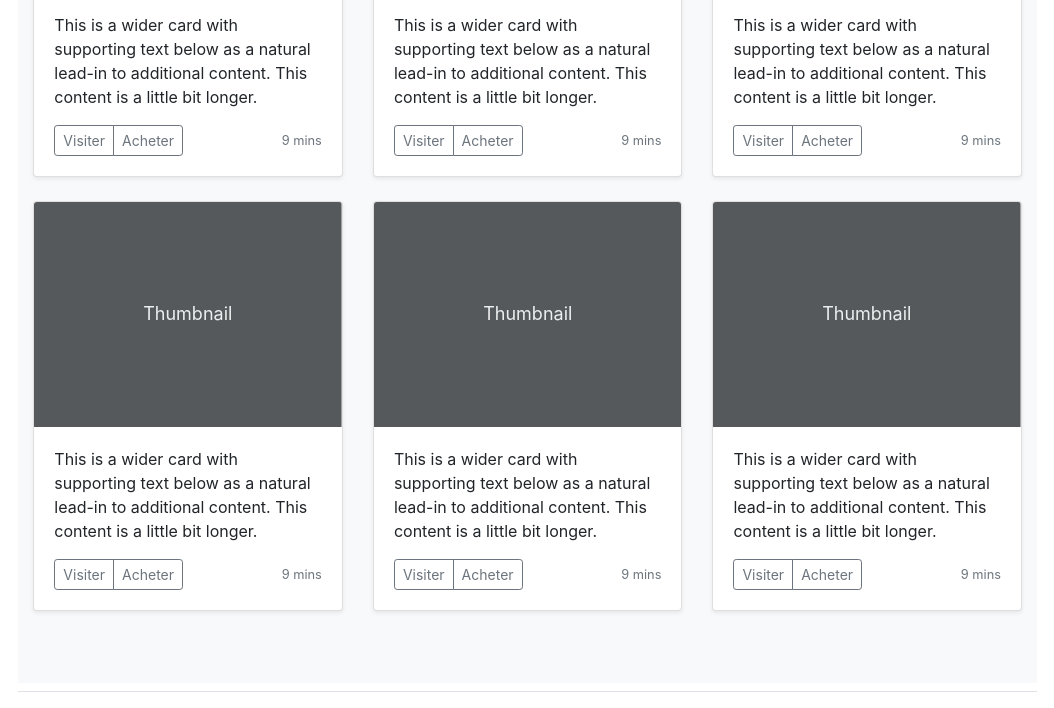
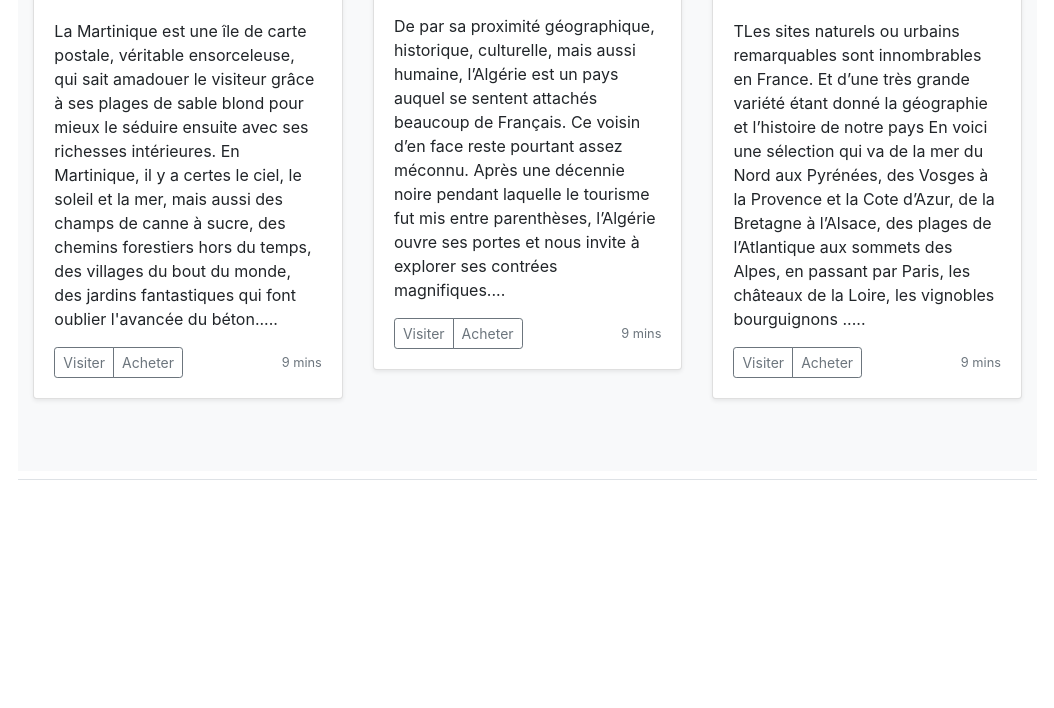
Before and after one commit to sabrinalazar/formation_php, a PHP site: page /home.html.php in a window 1280 px wide. Shown: the part 951-1659 px from the top of the page, without its empty margins (219-1273 px from the left). After the commit the page ends 1431 px from the top, so only its background shows below. Run offline with PHP 8.4, Linux system fonts and the light colour scheme.

Commit message:
home modif et img

```diff
--- a/views/home.html.php
+++ b/views/home.html.php
@@ -67,9 +67,9 @@
                         <div class="row">
                             <div class="col-md-4">
                                 <div class="card mb-4 shadow-sm">
-                    <svg class="bd-placeholder-img card-img-top" width="100%" height="225" xmlns="http://www.w3.org/2000/svg" preserveAspectRatio="xMidYMid slice" focusable="false" role="img" aria-label="Placeholder: Thumbnail"><title>Placeholder</title><rect fill="#55595c" width="100%" height="100%"/><text fill="#eceeef" dy=".3em" x="50%" y="50%">Thumbnail</text></svg>
+                                    <img src ="../photo martinique/martinique.png"height="100%" width="100%"</img>
                                     <div class="card-body">
-                        <p class="card-text">This is a wider card with supporting text below as a natural lead-in to additional content. This content is a little bit longer.</p>
+                                        <p class="card-text">La Martinique est une île de carte postale, véritable ensorceleuse, qui sait amadouer le visiteur grâce à ses plages de sable blond pour mieux le séduire ensuite avec ses richesses intérieures. En Martinique, il y a certes le ciel, le soleil et la mer, mais aussi des champs de canne à sucre, des chemins forestiers hors du temps, des villages du bout du monde, des jardins fantastiques qui font oublier l'avancée du béton.....</p>
                                         <div class="d-flex justify-content-between align-items-center">
                                             <div class="btn-group">
                                                 <button type="button" class="btn btn-sm btn-outline-secondary">Visiter</button>
@@ -82,9 +82,9 @@
                             </div>
                             <div class="col-md-4">
                                 <div class="card mb-4 shadow-sm">
-                    <svg class="bd-placeholder-img card-img-top" width="100%" height="225" xmlns="http://www.w3.org/2000/svg" preserveAspectRatio="xMidYMid slice" focusable="false" role="img" aria-label="Placeholder: Thumbnail"><title>Placeholder</title><rect fill="#55595c" width="100%" height="100%"/><text fill="#eceeef" dy=".3em" x="50%" y="50%">Thumbnail</text></svg>
+                                    <img src ="../photo martinique/algerie.png"height="100%" width="98%"</img>
                                     <div class="card-body">
-                        <p class="card-text">This is a wider card with supporting text below as a natural lead-in to additional content. This content is a little bit longer.</p>
+                                        <p class="card-text">De par sa proximité géographique, historique, culturelle, mais aussi humaine, l’Algérie est un pays auquel se sentent attachés beaucoup de Français. Ce voisin d’en face reste pourtant assez méconnu. Après une décennie noire pendant laquelle le tourisme fut mis entre parenthèses, l’Algérie ouvre ses portes et nous invite à explorer ses contrées magnifiques....</p>
                                         <div class="d-flex justify-content-between align-items-center">
                                             <div class="btn-group">
                                                 <button type="button" class="btn btn-sm btn-outline-secondary">Visiter</button>
@@ -97,9 +97,11 @@
                             </div>
                             <div class="col-md-4">
                                 <div class="card mb-4 shadow-sm">
-                    <svg class="bd-placeholder-img card-img-top" width="100%" height="225" xmlns="http://www.w3.org/2000/svg" preserveAspectRatio="xMidYMid slice" focusable="false" role="img" aria-label="Placeholder: Thumbnail"><title>Placeholder</title><rect fill="#55595c" width="100%" height="100%"/><text fill="#eceeef" dy=".3em" x="50%" y="50%">Thumbnail</text></svg>
+                                    <img src ="../photo martinique/france.png"height="100%" width="100%"</img>
                                     <div class="card-body">
-                        <p class="card-text">This is a wider card with supporting text below as a natural lead-in to additional content. This content is a little bit longer.</p>
+                                        <p class="card-text">TLes sites naturels ou urbains remarquables sont innombrables en France. Et d’une très grande variété étant donné la géographie et l’histoire de notre pays
+
+                                            En voici une sélection qui va de la mer du Nord aux Pyrénées, des Vosges à la Provence et la Cote d’Azur, de la Bretagne à l’Alsace, des plages de l’Atlantique aux sommets des Alpes, en passant par Paris, les châteaux de la Loire, les vignobles bourguignons .....</p>
                                         <div class="d-flex justify-content-between align-items-center">
                                             <div class="btn-group">
                                                 <button type="button" class="btn btn-sm btn-outline-secondary">Visiter</button>
@@ -111,50 +113,8 @@
                                 </div>
                             </div>
 
-            <div class="col-md-4">
-                <div class="card mb-4 shadow-sm">
-                    <svg class="bd-placeholder-img card-img-top" width="100%" height="225" xmlns="http://www.w3.org/2000/svg" preserveAspectRatio="xMidYMid slice" focusable="false" role="img" aria-label="Placeholder: Thumbnail"><title>Placeholder</title><rect fill="#55595c" width="100%" height="100%"/><text fill="#eceeef" dy=".3em" x="50%" y="50%">Thumbnail</text></svg>
-                    <div class="card-body">
-                        <p class="card-text">This is a wider card with supporting text below as a natural lead-in to additional content. This content is a little bit longer.</p>
-                        <div class="d-flex justify-content-between align-items-center">
-                            <div class="btn-group">
-                                <button type="button" class="btn btn-sm btn-outline-secondary">Visiter</button>
-                                <button type="button" class="btn btn-sm btn-outline-secondary">Acheter</button>
-                            </div>
-                            <small class="text-muted">9 mins</small>
-                        </div>
-                    </div>
-                </div>
-            </div>
-            <div class="col-md-4">
-                <div class="card mb-4 shadow-sm">
-                    <svg class="bd-placeholder-img card-img-top" width="100%" height="225" xmlns="http://www.w3.org/2000/svg" preserveAspectRatio="xMidYMid slice" focusable="false" role="img" aria-label="Placeholder: Thumbnail"><title>Placeholder</title><rect fill="#55595c" width="100%" height="100%"/><text fill="#eceeef" dy=".3em" x="50%" y="50%">Thumbnail</text></svg>
-                    <div class="card-body">
-                        <p class="card-text">This is a wider card with supporting text below as a natural lead-in to additional content. This content is a little bit longer.</p>
-                        <div class="d-flex justify-content-between align-items-center">
-                            <div class="btn-group">
-                                <button type="button" class="btn btn-sm btn-outline-secondary">Visiter</button>
-                                <button type="button" class="btn btn-sm btn-outline-secondary">Acheter</button>
-                            </div>
-                            <small class="text-muted">9 mins</small>
-                        </div>
-                    </div>
-                </div>
-            </div>
-            <div class="col-md-4">
-                <div class="card mb-4 shadow-sm">
-                    <svg class="bd-placeholder-img card-img-top" width="100%" height="225" xmlns="http://www.w3.org/2000/svg" preserveAspectRatio="xMidYMid slice" focusable="false" role="img" aria-label="Placeholder: Thumbnail"><title>Placeholder</title><rect fill="#55595c" width="100%" height="100%"/><text fill="#eceeef" dy=".3em" x="50%" y="50%">Thumbnail</text></svg>
-                    <div class="card-body">
-                        <p class="card-text">This is a wider card with supporting text below as a natural lead-in to additional content. This content is a little bit longer.</p>
-                        <div class="d-flex justify-content-between align-items-center">
-                            <div class="btn-group">
-                                <button type="button" class="btn btn-sm btn-outline-secondary">Visiter</button>
-                                <button type="button" class="btn btn-sm btn-outline-secondary">Acheter</button>
-                            </div>
-                            <small class="text-muted">9 mins</small>
-                        </div>
-                    </div>
-                </div>
+
+
                         </div>
                     </div>
                 </div>
```
Also changed, not shown: photo martinique/algerie.png (added), photo martinique/france.png (added), photo martinique/martinique.png (added). Lines whose indentation alone changed are shown as unchanged.
